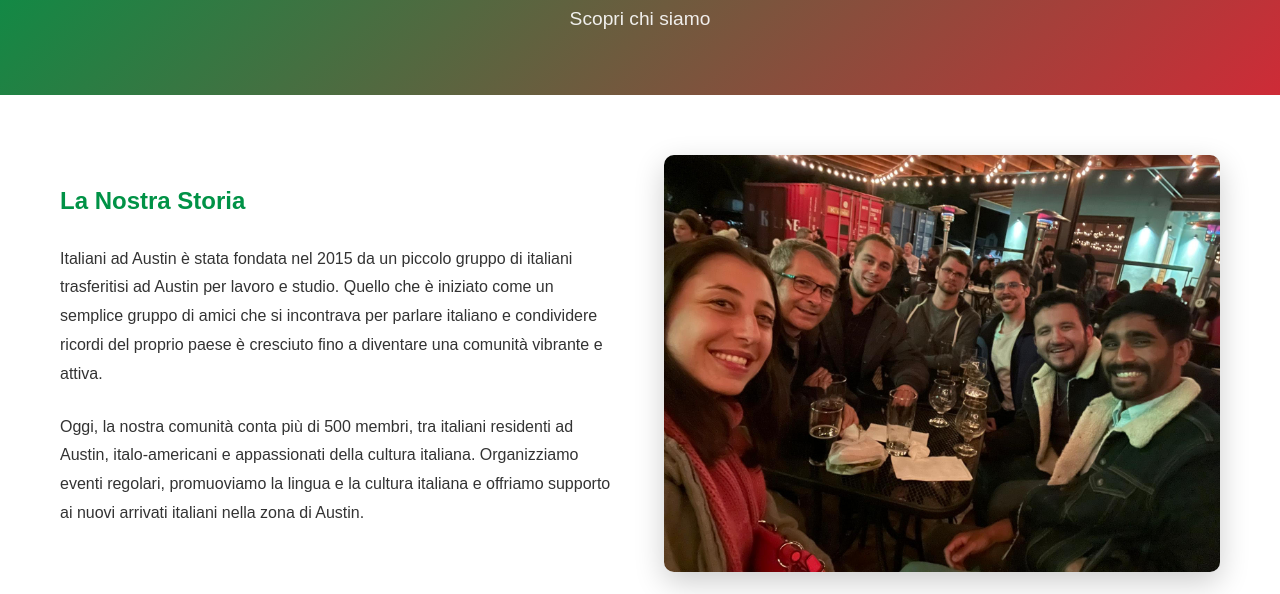
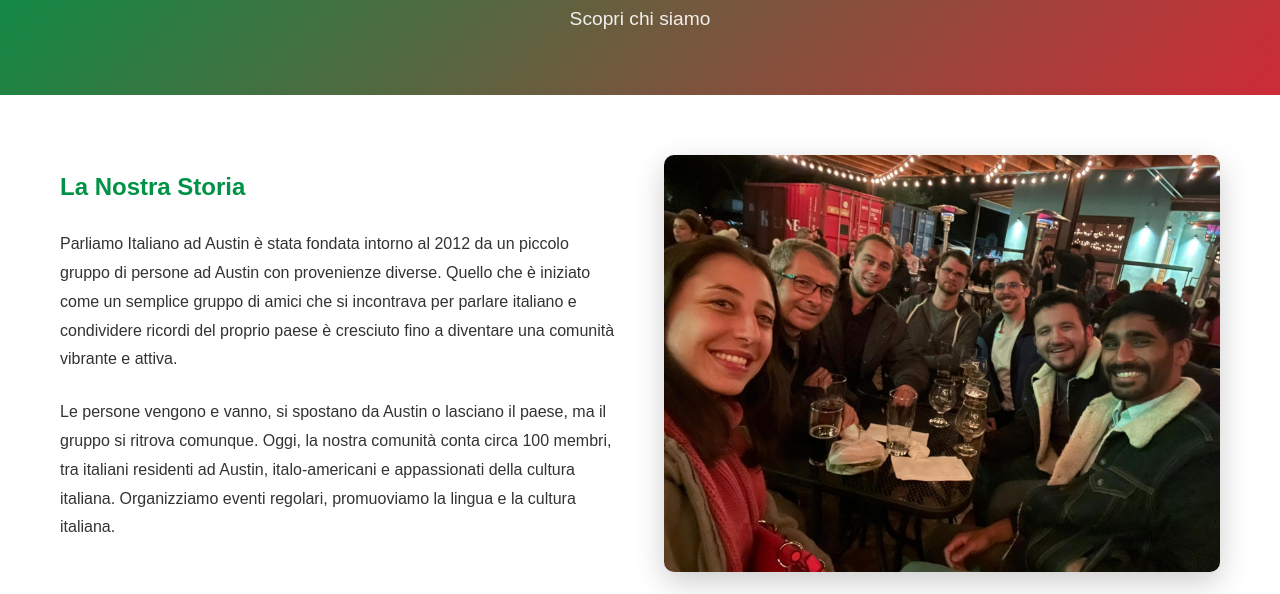
Before and after one commit to VittorioAltagracia/italiani-ad-austin, a plain HTML site: page public/chi-siamo.html in a window 1280 px wide. Shown: the part 206-800 px from the top of the page. Drawn offline with Linux system fonts and the light colour scheme.

Commit message:
update text description to correctly reflect history

```diff
--- a/public/chi-siamo.html
+++ b/public/chi-siamo.html
@@ -50,19 +50,20 @@
             <div class="about-text">
               <h2>La Nostra Storia</h2>
               <p>
-                Italiani ad Austin è stata fondata nel 2015 da un piccolo gruppo
-                di italiani trasferitisi ad Austin per lavoro e studio. Quello
-                che è iniziato come un semplice gruppo di amici che si
+                Parliamo Italiano ad Austin è stata fondata intorno al 2012 da
+                un piccolo gruppo di persone ad Austin con provenienze diverse.
+                Quello che è iniziato come un semplice gruppo di amici che si
                 incontrava per parlare italiano e condividere ricordi del
                 proprio paese è cresciuto fino a diventare una comunità vibrante
                 e attiva.
               </p>
               <p>
-                Oggi, la nostra comunità conta più di 500 membri, tra italiani
-                residenti ad Austin, italo-americani e appassionati della
-                cultura italiana. Organizziamo eventi regolari, promuoviamo la
-                lingua e la cultura italiana e offriamo supporto ai nuovi
-                arrivati italiani nella zona di Austin.
+                Le persone vengono e vanno, si spostano da Austin o lasciano il
+                paese, ma il gruppo si ritrova comunque. Oggi, la nostra
+                comunità conta circa 100 membri, tra italiani residenti ad
+                Austin, italo-americani e appassionati della cultura italiana.
+                Organizziamo eventi regolari, promuoviamo la lingua e la cultura
+                italiana.
               </p>
             </div>
             <div class="about-image">
```
